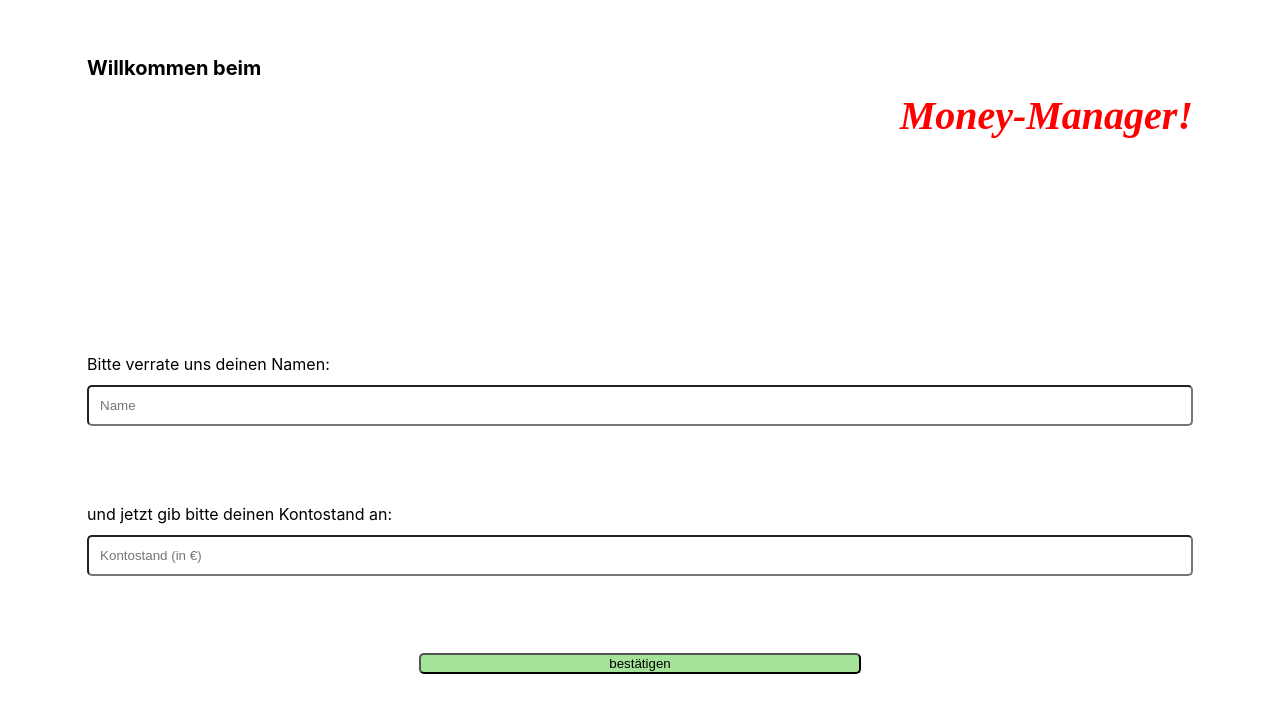
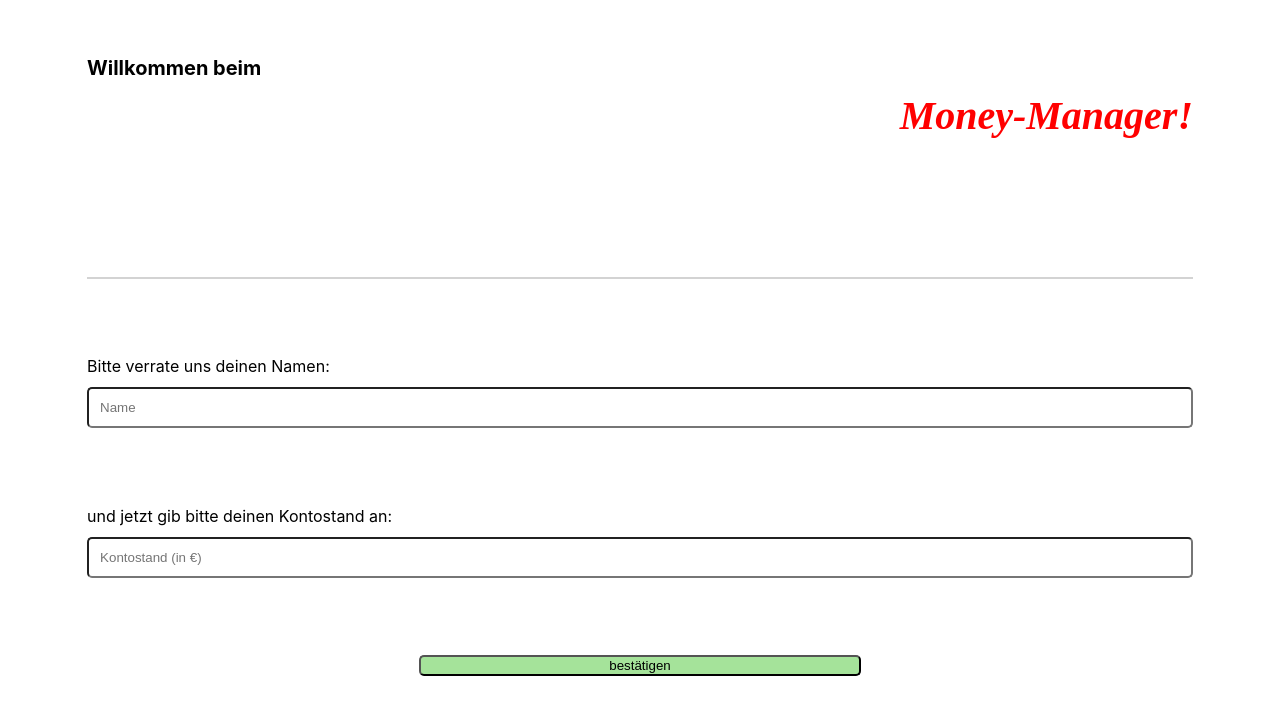
Before and after one commit to JohannaHopp/capstone-project, a Next.js app: page / in a window 1280 px wide. Shown: the part 123-838 px from the top of the page. Built offline with nearby package versions, Linux system fonts and the light colour scheme.

Commit message:
change styling

```diff
--- a/components/NameAccountForm.js
+++ b/components/NameAccountForm.js
@@ -54,6 +54,7 @@ const StyledForm = styled.form`
   display: flex;
   flex-direction: column;
   margin: 2%;
+  border-top: 2px solid lightgray;
 `;
 
 const StyledLabel = styled.label`
```
